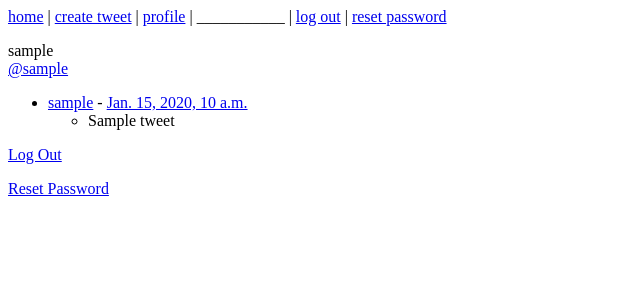
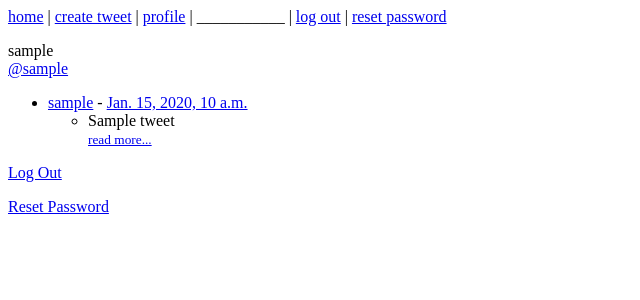
Before and after one commit to josephdubon/twitter-clone-django, a Django app: page / in a window 1280 px wide. Shown: the top 300 px of the page, without its empty margins (0-640 px from the left). Run offline with Django 3.2, Linux system fonts and the light colour scheme; a user stored in the database is signed in; tables that the repository leaves empty hold one stand-in row (values such as "Sample post").

Commit message:
Added 'read more' link
Took 14 seconds

```diff
--- a/templates/home.html
+++ b/templates/home.html
@@ -19,6 +19,7 @@
                 - <a href="/tweet/{{ tweet.id }}">{{ tweet.create_time }}</a></li>
             <ul>
                 <li>{{ tweet.title }}</li>
+                <small><a href="/tweet/{{ tweet.id }}">read more...</a></small>
             </ul>
         </ul>
 
```
